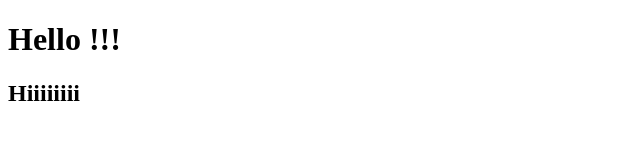
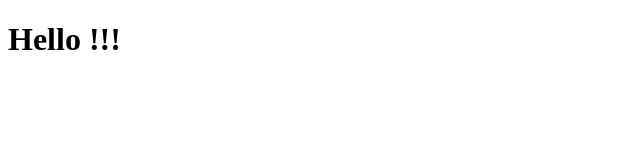
Before and after one commit to huangruicong/test, a plain HTML site: page index.html in a window 1280 px wide. Shown: the whole page, without its empty margins (0-640 px from the left). Drawn offline with Linux system fonts and the light colour scheme.

Commit message:
Revert "修改index.html"
This reverts commit 2f01d2dbef7a7c2cfb53c5a99b9958cd856a3b65.

```diff
--- a/index.html
+++ b/index.html
@@ -6,6 +6,5 @@
 </head>
 <body>
 	<h1>Hello !!!</h1>
-	<h2>Hiiiiiiii</h2>
 </body>
 </html>
```
